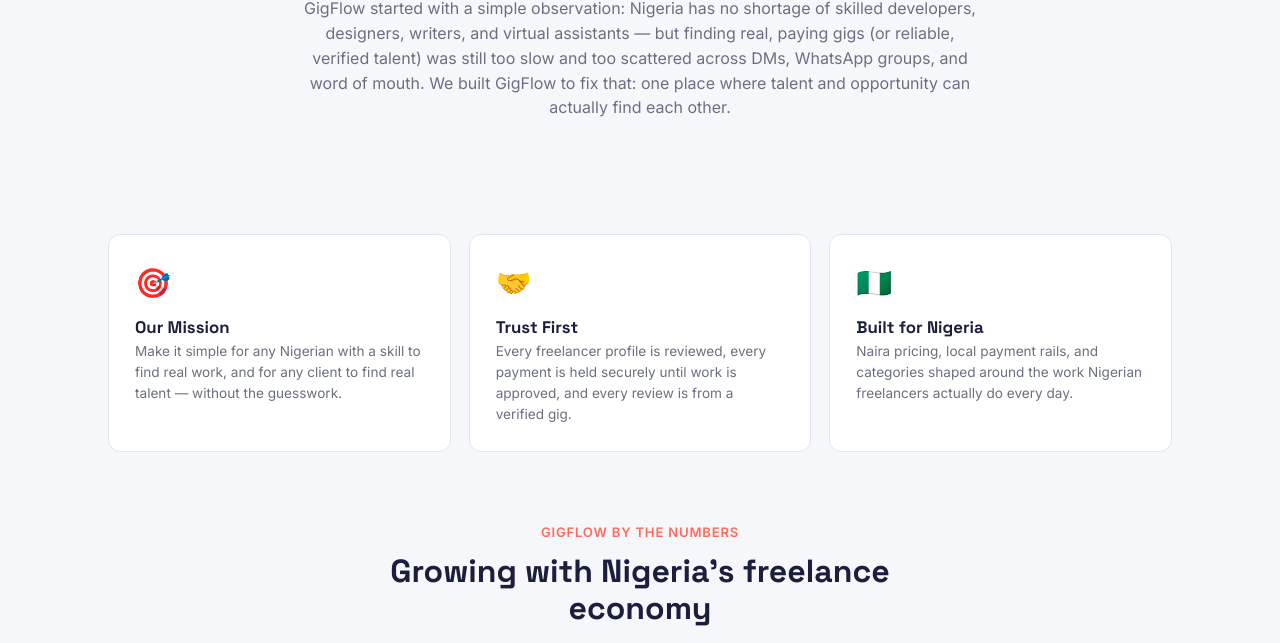
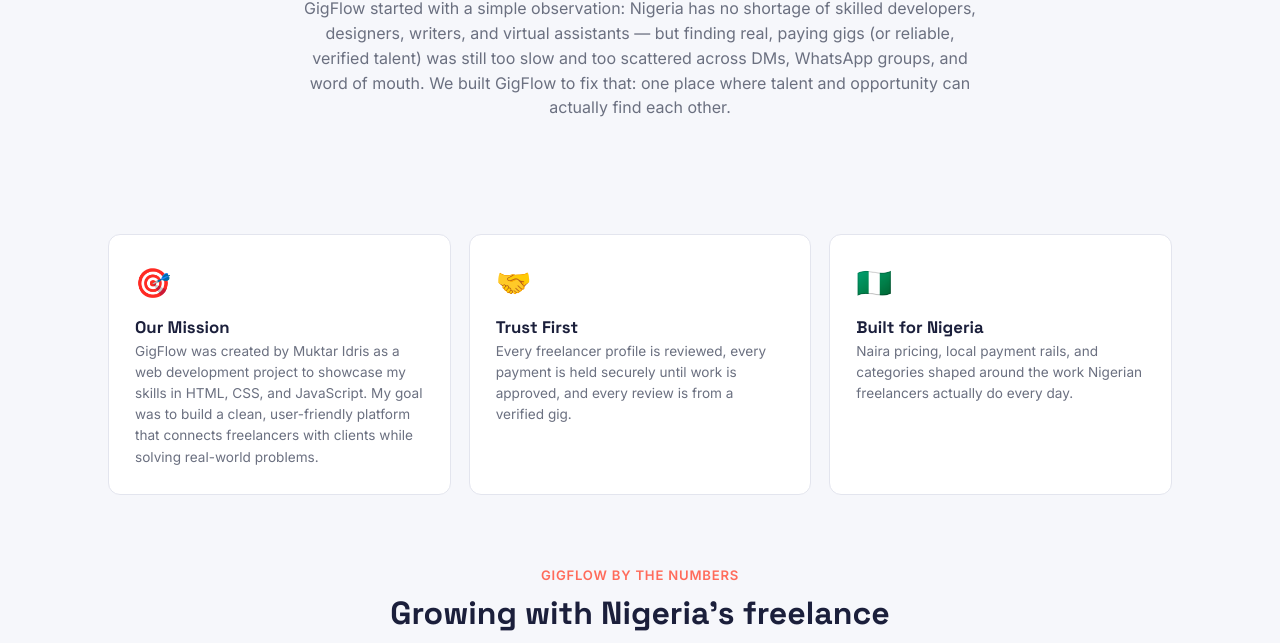
Before and after one commit to idrismk05-lab/Gig-Flow-website, a plain HTML site: page about.html in a window 1280 px wide. Shown: the part 420-1063 px from the top of the page. Drawn offline with Linux system fonts and the light colour scheme.

Commit message:
Updated About page

```diff
--- a/about.html
+++ b/about.html
@@ -47,7 +47,7 @@
       <div class="category-card">
         <div class="icon">🎯</div>
         <h3>Our Mission</h3>
-        <p>Make it simple for any Nigerian with a skill to find real work, and for any client to find real talent — without the guesswork.</p>
+        <p>GigFlow was created by Muktar Idris as a web development project to showcase my skills in HTML, CSS, and JavaScript. My goal was to build a clean, user-friendly platform that connects freelancers with clients while solving real-world problems.</p>
       </div>
       <div class="category-card">
         <div class="icon">🤝</div>
```
